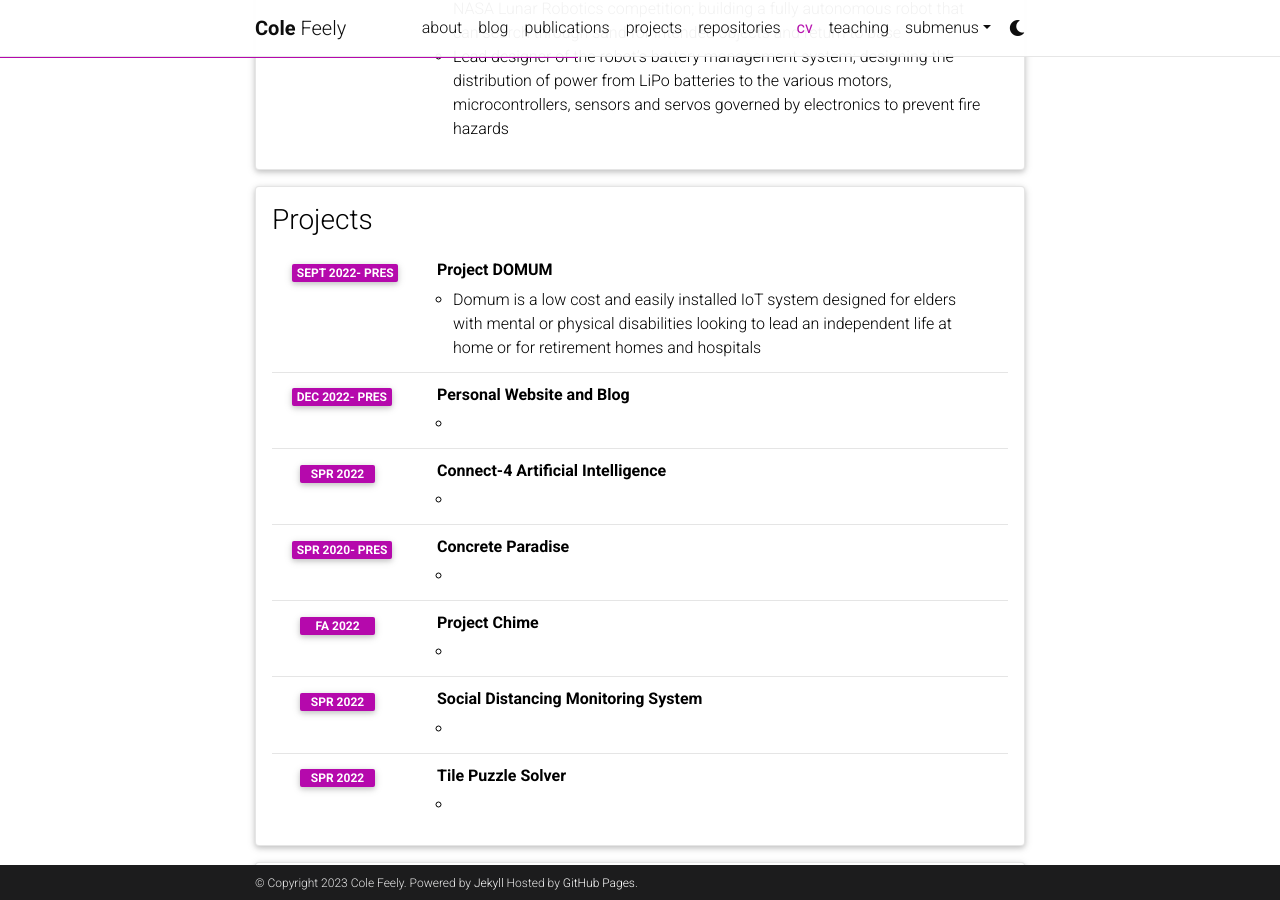
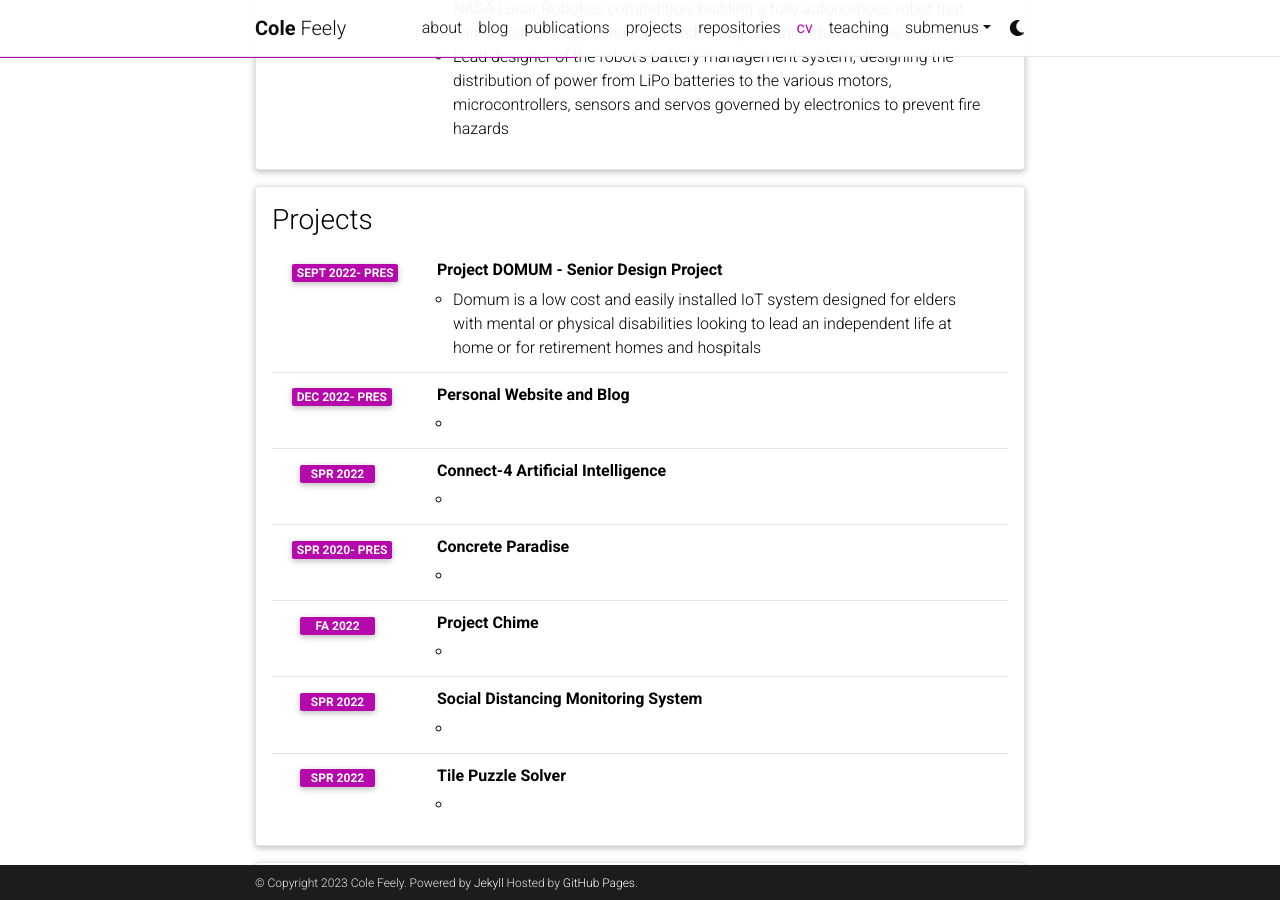
Before and after one commit to ColeFeely6/ColeFeely6.github.io, a Jekyll site: the page built from _pages/cv.md, in a window 1280 px wide and 900 px high, scrolled down 1636 px. Built offline with Jekyll 4.4.1, drawn with Linux system fonts in a browser that asks for light colours; comment, search, counter and statistics services are not loaded; a style sheet for code colours, icons or effects is not loaded.

Commit message:
Adding SDP to a dectiption

```diff
--- a/_data/cv.yml
+++ b/_data/cv.yml
@@ -66,7 +66,7 @@
 - title: Projects
   type: time_table
   contents:
-    - title: Project DOMUM
+    - title: Project DOMUM - Senior Design Project
       year: Sept 2022- PRES
       description:
         - Domum is a low cost and easily installed IoT system designed for elders with mental or physical disabilities looking to lead an independent life at home or for retirement homes and hospitals
```
